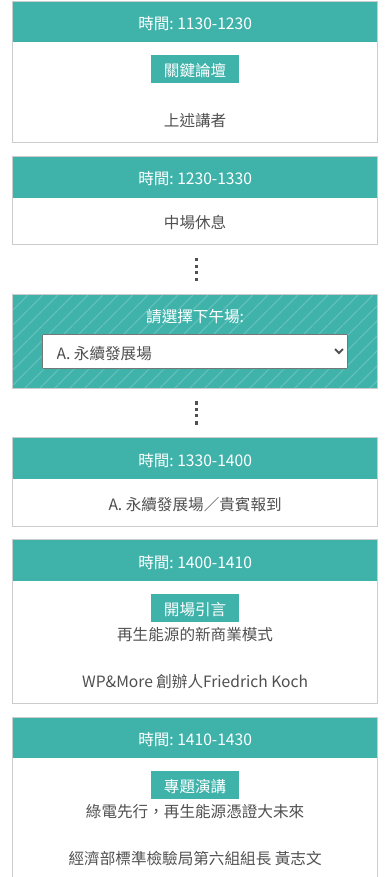
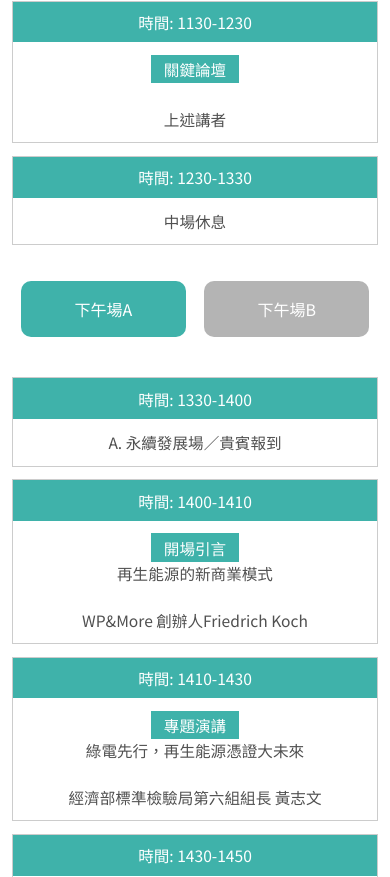
Before and after one commit to DinoHuang0310/newenergyforum2020, a Vue app: page / in a window 390 px wide. Shown: the part 11123-12000 px from the top of the page. Built offline with nearby package versions, Linux system fonts and the light colour scheme; a web font is replaced by a local one; what vue-js-modal would draw is missing.

Commit message:
refactor: 下午場切換模式改為button

```diff
--- a/src/components/Agenda.vue
+++ b/src/components/Agenda.vue
@@ -18,15 +18,17 @@
                 <tbody class="controller">
                   <tr>
                     <td colspan="3">
-                      <select v-model="active">
-                        <option value="A" selected>A. 永續發展場</option>
-                        <option value="B">B. 風電人才培育暨技術發展場</option>
-                      </select>
+                      <label :class="active === 'A' ? 'active' : null" data-title="下午場A">
+                        <input type="radio" v-model="active" value="A">A. 永續發展場
+                      </label>
+                      <label :class="active === 'B' ? 'active' : null" data-title="下午場B">
+                        <input type="radio" v-model="active" value="B">B. 風電人才培育暨技術發展場
+                      </label>
                     </td>
                   </tr>
                 </tbody>
-                <tbody v-if="afternoonA" v-html="afternoonA" v-show="active === 'A'" />
-                <tbody v-if="afternoonB" v-html="afternoonB" v-show="active === 'B'" />
+                <tbody class="afternoon" v-if="afternoonA" v-html="afternoonA" v-show="active === 'A'" />
+                <tbody class="afternoon" v-if="afternoonB" v-html="afternoonB" v-show="active === 'B'" />
               </table>
             </div>
           </div>
@@ -94,20 +96,28 @@ export default {
   color: white;
   padding: 0.2em 0.8em;
 }
-.controller td {
+.agenda-table .controller tr:last-child td {
   color: white;
   text-align: center;
   padding: 1.5em 1em;
+  border-top: solid 1px #ccc;
+  border-bottom: solid 1px #ccc;
+}
+.controller td label {
+  display: inline-block;
+  min-width: 30%;
+  margin: 0 2.5%;
+  cursor: pointer;
+  padding: 0.4em 0.6em;
+  border-radius: 10px;
+  background: #b4b4b4;
+  transition: .5s;
+}
+.controller td label.active {
   background: #3FB2AA;
-  background-image: url('../assets/images/background.png');
 }
-.controller td select {
-  padding: 0.3em 0.6em;
-  margin: 0;
-  font-size: 1em;
-  font-weight: 500;
-  min-width: 40%;
-  color: #505050;
+.controller td label input {
+  display: none;
 }
 .agenda-table thead th {
   color: white;
@@ -122,6 +132,18 @@ export default {
 .agenda-table tbody td:first-child {
   width: 1px;
   white-space: nowrap;
+}
+
+@media (hover: hover) {
+  .controller td label:hover {
+    background: #3FB2AA;
+  }
+}
+
+@media screen and (-ms-high-contrast: active), (-ms-high-contrast: none) {
+  .controller td label:hover {
+    background: #3FB2AA;
+  }
 }
 
 @media screen and (max-width: 640px) {
@@ -178,21 +200,27 @@ export default {
   .agenda-table tbody td:first-child:before {
     content: '時間: ';
   }
-  .agenda-table tbody.controller td:first-child:before {
-    content: '請選擇下午場:';
+  .agenda-table .controller tr {
+    border: none;
+  }
+  .agenda-table .controller tr:last-child td {
+    background: none;
+    border: none;
+    padding-left: 0;
+    padding-right: 0;
+  }
+  .controller td:before {
+    display: none;
+  }
+  .controller td label {
+    width: 45%;
+    font-size: 0;
+  }
+  .controller td label::before {
+    content: attr(data-title);
+    font-size: 1rem;
     display: block;
-    margin-bottom: 0.5em;
-  }
-  .controller td select {
-    width: 90%;
-    margin-bottom: 0.6em;
-  }
-  .controller:before, .controller:after {
-    content: '';
-    width: 50%;
-    height: 1.5em;
-    display: block;
-    border-right: dotted 3px #505050;
+    padding: 1em 0.6em;
   }
 }
 
```
